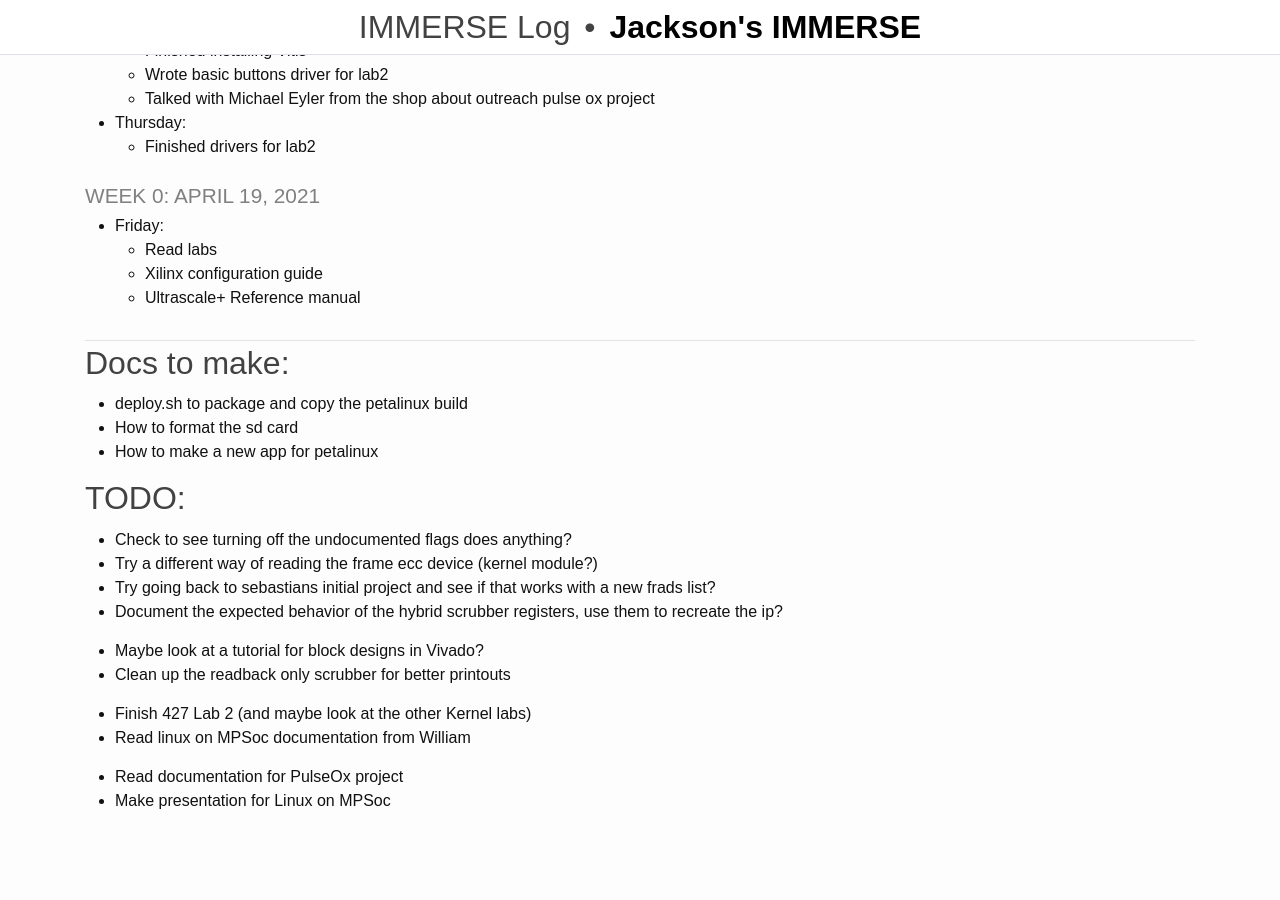
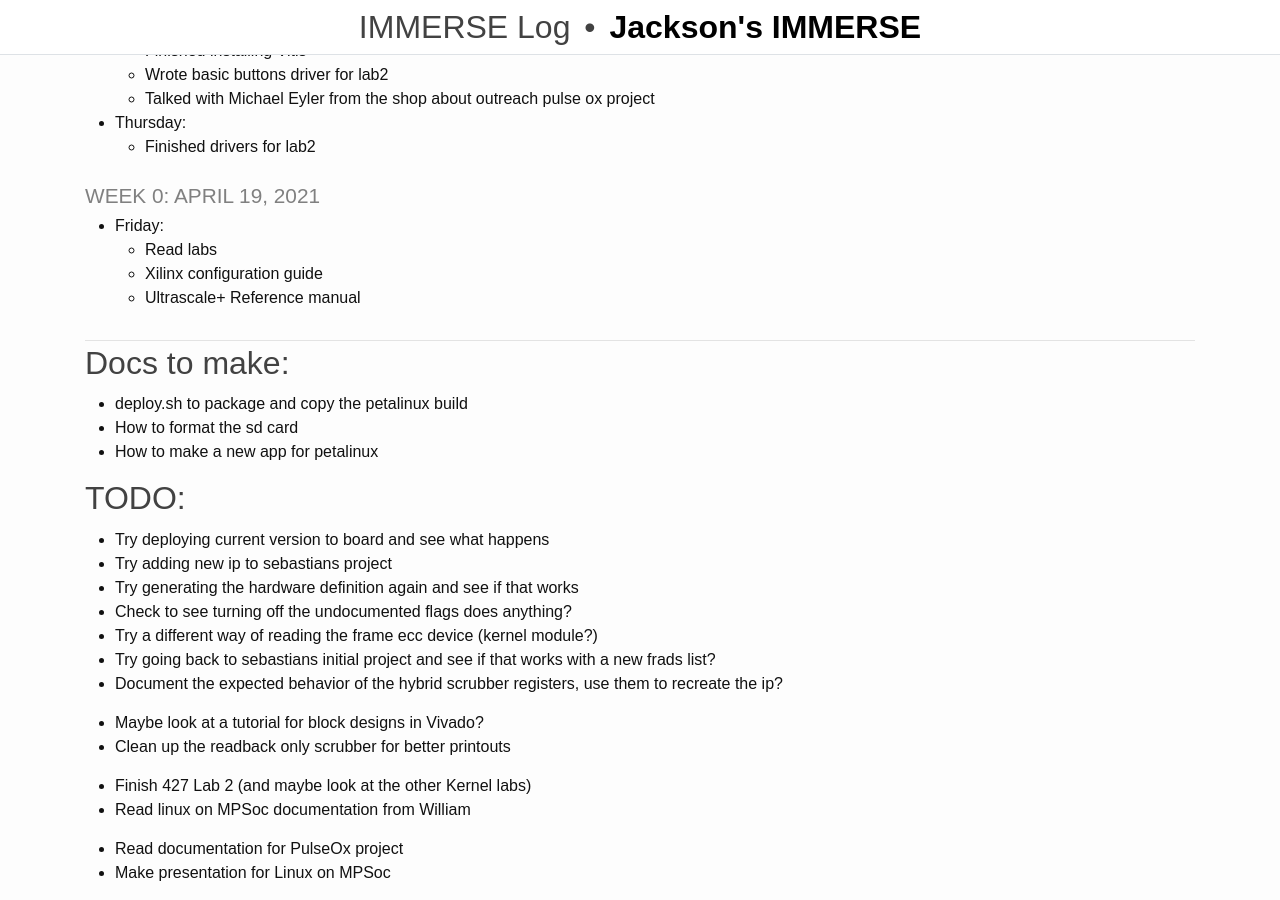
Before and after one commit to rjsmith1999/IMMERSE, a Jekyll site: the page built from _pages/log.md, in a window 1280 px wide and 900 px high, scrolled down 2078 px. Built offline with Jekyll 4.4.1, drawn with Linux system fonts in a browser that asks for light colours; before the commit the page ends 2906 px from its top, so only the background shows below that.

Commit message:
Update Log

```diff
--- a/_pages/log.md
+++ b/_pages/log.md
@@ -116,6 +116,9 @@ title: IMMERSE Log
  - How to make a new app for petalinux
 
 ## TODO:
+- Try deploying current version to board and see what happens
+- Try adding new ip to sebastians project
+- Try generating the hardware definition again and see if that works
 - Check to see turning off the undocumented flags does anything?
 - Try a different way of reading the frame ecc device (kernel module?)
 - Try going back to sebastians initial project and see if that works with a new frads list?
```
